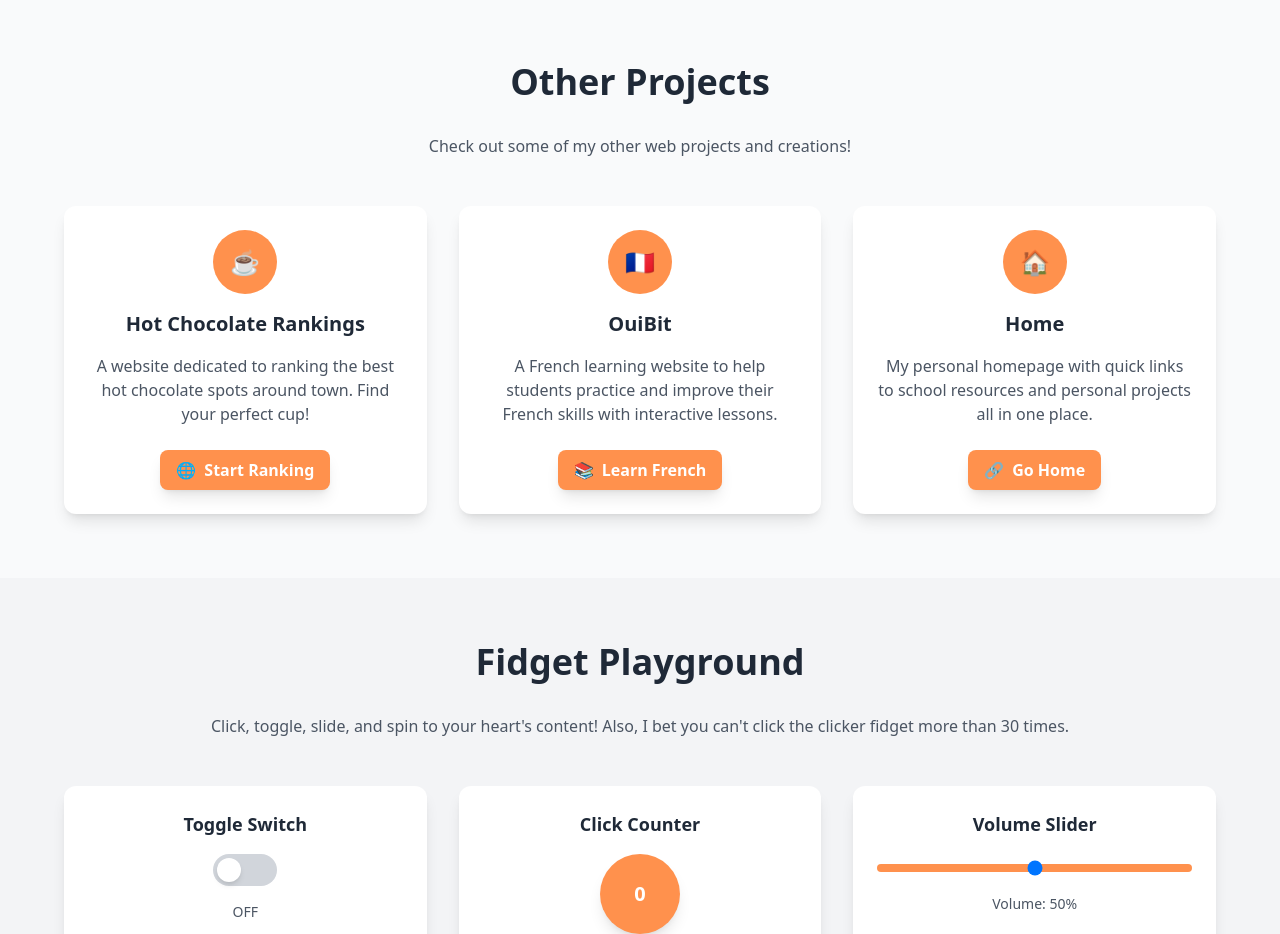
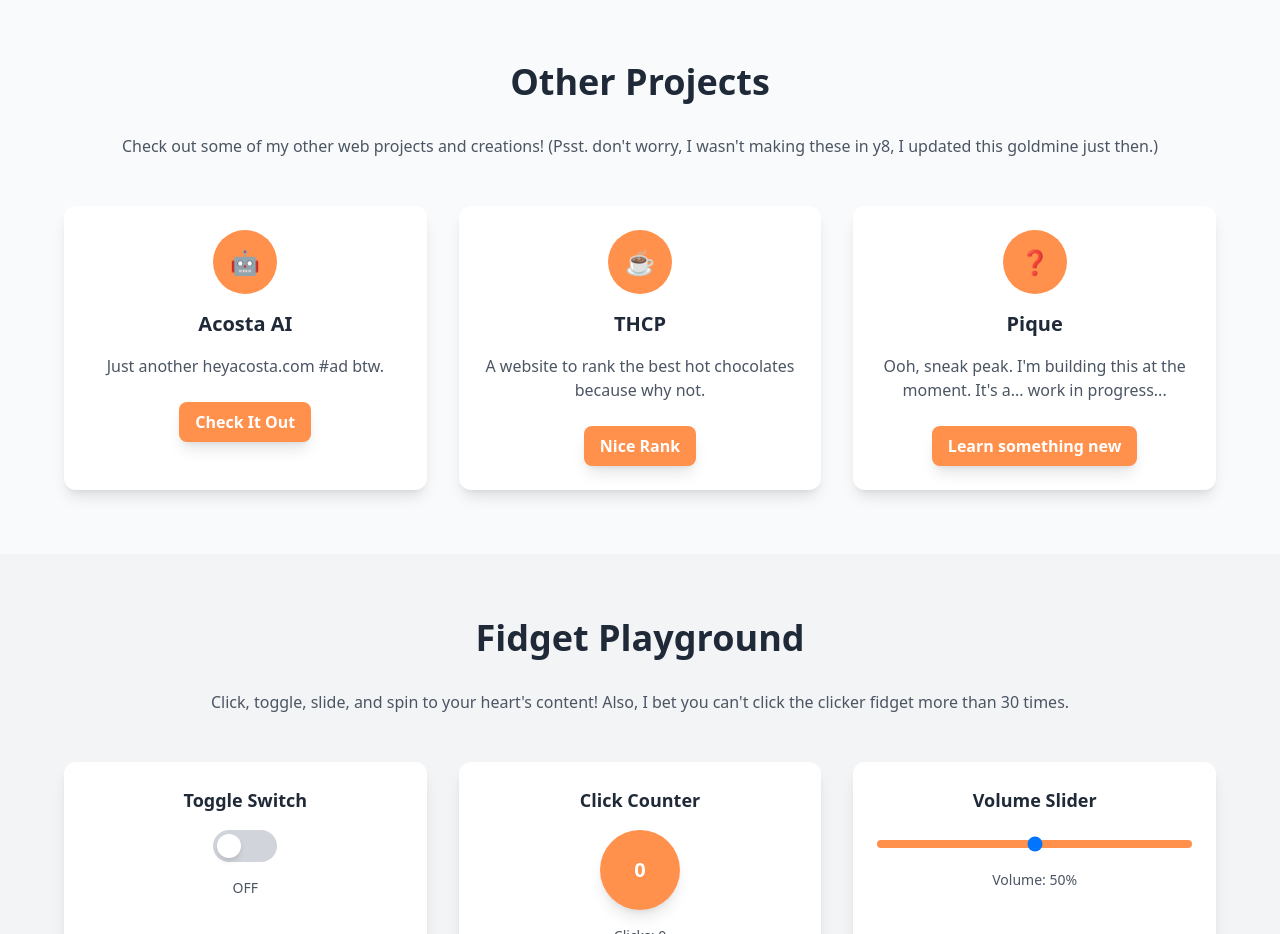
Before and after one commit to lachielocks/y8-about-me, a plain HTML site: page index.html in a window 1280 px wide. Shown: the part 3520-4454 px from the top of the page. Drawn offline with nearby package versions, Linux system fonts and the light colour scheme.

Commit message:
Revise project details and update links in index.html
Updated project descriptions and links in the projects section of index.html.

```diff
--- a/index.html
+++ b/index.html
@@ -692,62 +692,59 @@
         <div class="container mx-auto px-6">
             <div class="max-w-6xl mx-auto">
                 <h2 class="text-4xl font-bold text-center mb-8 text-gray-800 dark:text-gray-200">Other Projects</h2>
-                <p class="text-center text-gray-600 dark:text-gray-300 mb-12">Check out some of my other web projects and creations!</p>
+                <p class="text-center text-gray-600 dark:text-gray-300 mb-12">Check out some of my other web projects and creations! (Psst. don't worry, I wasn't making these in y8, I updated this goldmine just then.)</p>
 
                 <div class="grid md:grid-cols-2 lg:grid-cols-3 gap-8">
-                    <!-- Hot Chocolate Rankings -->
+                    <!-- Acosta AI -->
+                    <div class="section-card bg-white dark:bg-gray-800 rounded-xl shadow-lg p-6">
+                        <div class="text-center mb-4">
+                            <div class="w-16 h-16 dynamic-primary rounded-full flex items-center justify-center text-2xl mx-auto mb-4">
+                                🤖
+                            </div>
+                            <h3 class="text-xl font-semibold mb-2 text-gray-800 dark:text-gray-200">Acosta AI</h3>
+                        </div>
+                        <p class="text-gray-600 dark:text-gray-300 mb-6 text-center">
+                            Just another heyacosta.com #ad btw.
+                        </p>
+                        <div class="text-center">
+                            <a href="https://heyacosta.com" target="_blank" class="inline-flex items-center dynamic-primary text-white px-4 py-2 rounded-lg font-semibold hover:opacity-90 transition-all active:scale-95 shadow-lg">
+                                Check It Out
+                            </a>
+                        </div>
+                    </div>
+
+                    <!-- THCP -->
                     <div class="section-card bg-white dark:bg-gray-800 rounded-xl shadow-lg p-6">
                         <div class="text-center mb-4">
                             <div class="w-16 h-16 dynamic-primary rounded-full flex items-center justify-center text-2xl mx-auto mb-4">
                                 ☕
                             </div>
-                            <h3 class="text-xl font-semibold mb-2 text-gray-800 dark:text-gray-200">Hot Chocolate Rankings</h3>
+                            <h3 class="text-xl font-semibold mb-2 text-gray-800 dark:text-gray-200">THCP</h3>
                         </div>
                         <p class="text-gray-600 dark:text-gray-300 mb-6 text-center">
-                            A website dedicated to ranking the best hot chocolate spots around town. Find your perfect cup!
+                            A website to rank the best hot chocolates because why not.
                         </p>
                         <div class="text-center">
-                            <a href="https://hc-ranking.floot.app" target="_blank" class="inline-flex items-center dynamic-primary text-white px-4 py-2 rounded-lg font-semibold hover:opacity-90 transition-all active:scale-95 shadow-lg">
-                                <span class="mr-2">🌐</span>
-                                Start Ranking
+                            <a href="https://thcp.app" target="_blank" class="inline-flex items-center dynamic-primary text-white px-4 py-2 rounded-lg font-semibold hover:opacity-90 transition-all active:scale-95 shadow-lg">
+                                Nice Rank
                             </a>
                         </div>
                     </div>
 
-                    <!-- OuiBit -->
+                    <!-- Pique -->
                     <div class="section-card bg-white dark:bg-gray-800 rounded-xl shadow-lg p-6">
                         <div class="text-center mb-4">
                             <div class="w-16 h-16 dynamic-primary rounded-full flex items-center justify-center text-2xl mx-auto mb-4">
-                                🇫🇷
+                                ❓
                             </div>
-                            <h3 class="text-xl font-semibold mb-2 text-gray-800 dark:text-gray-200">OuiBit</h3>
+                            <h3 class="text-xl font-semibold mb-2 text-gray-800 dark:text-gray-200">Pique</h3>
                         </div>
                         <p class="text-gray-600 dark:text-gray-300 mb-6 text-center">
-                            A French learning website to help students practice and improve their French skills with interactive lessons.
+                            Ooh, sneak peak. I'm building this at the moment. It's a... work in progress...
                         </p>
                         <div class="text-center">
-                            <a href="https://ouibit.floot.app" target="_blank" class="inline-flex items-center dynamic-primary text-white px-4 py-2 rounded-lg font-semibold hover:opacity-90 transition-all active:scale-95 shadow-lg">
-                                <span class="mr-2">📚</span>
-                                Learn French
-                            </a>
-                        </div>
-                    </div>
-
-                    <!-- Home -->
-                    <div class="section-card bg-white dark:bg-gray-800 rounded-xl shadow-lg p-6">
-                        <div class="text-center mb-4">
-                            <div class="w-16 h-16 dynamic-primary rounded-full flex items-center justify-center text-2xl mx-auto mb-4">
-                                🏠
-                            </div>
-                            <h3 class="text-xl font-semibold mb-2 text-gray-800 dark:text-gray-200">Home</h3>
-                        </div>
-                        <p class="text-gray-600 dark:text-gray-300 mb-6 text-center">
-                            My personal homepage with quick links to school resources and personal projects all in one place.
-                        </p>
-                        <div class="text-center">
-                            <a href="https://thurlow.my.canva.site" target="_blank" class="inline-flex items-center dynamic-primary text-white px-4 py-2 rounded-lg font-semibold hover:opacity-90 transition-all active:scale-95 shadow-lg">
-                                <span class="mr-2">🔗</span>
-                                Go Home
+                            <a href="https://pique.how" target="_blank" class="inline-flex items-center dynamic-primary text-white px-4 py-2 rounded-lg font-semibold hover:opacity-90 transition-all active:scale-95 shadow-lg">
+                                Learn something new
                             </a>
                         </div>
                     </div>
```
